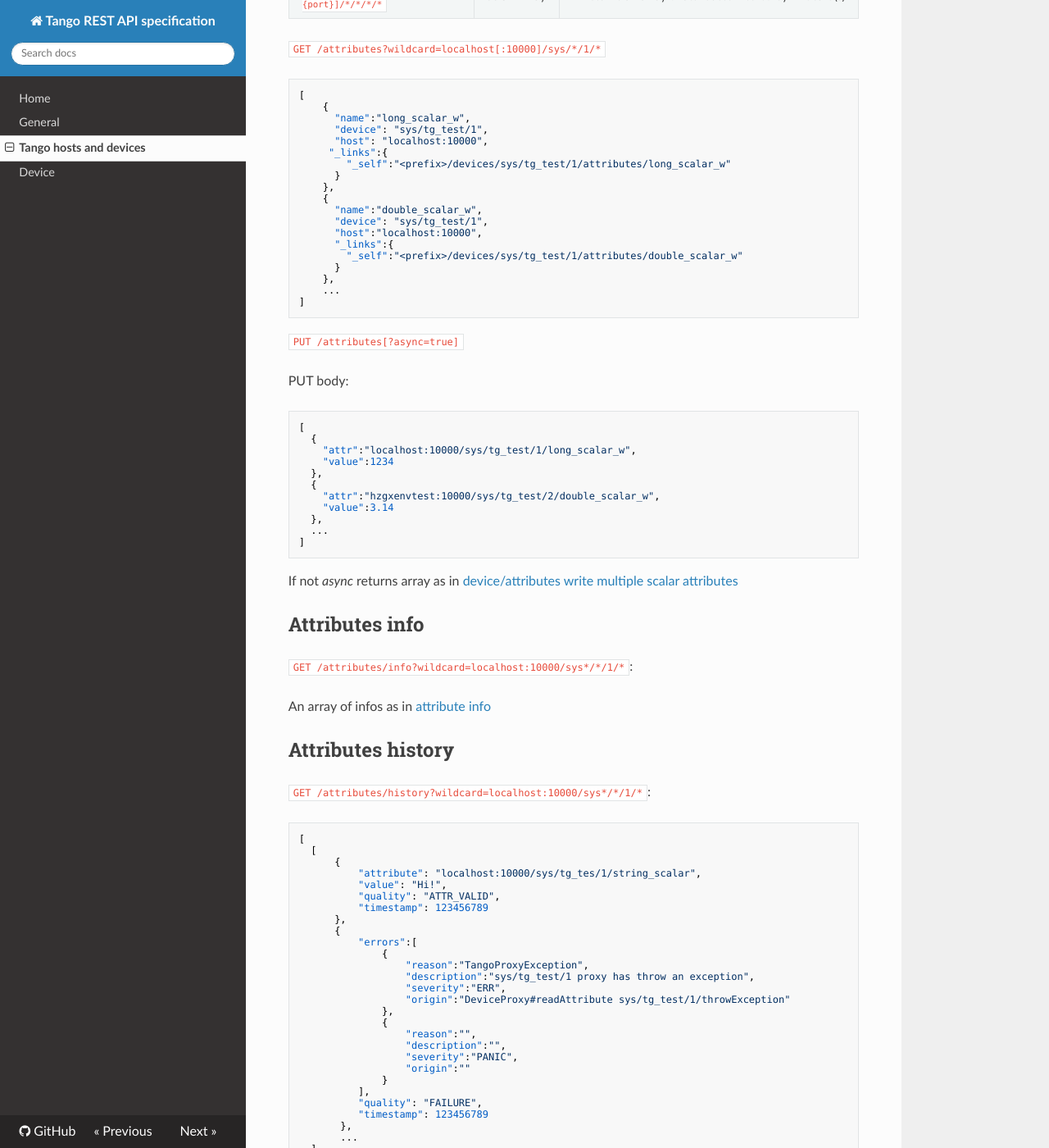
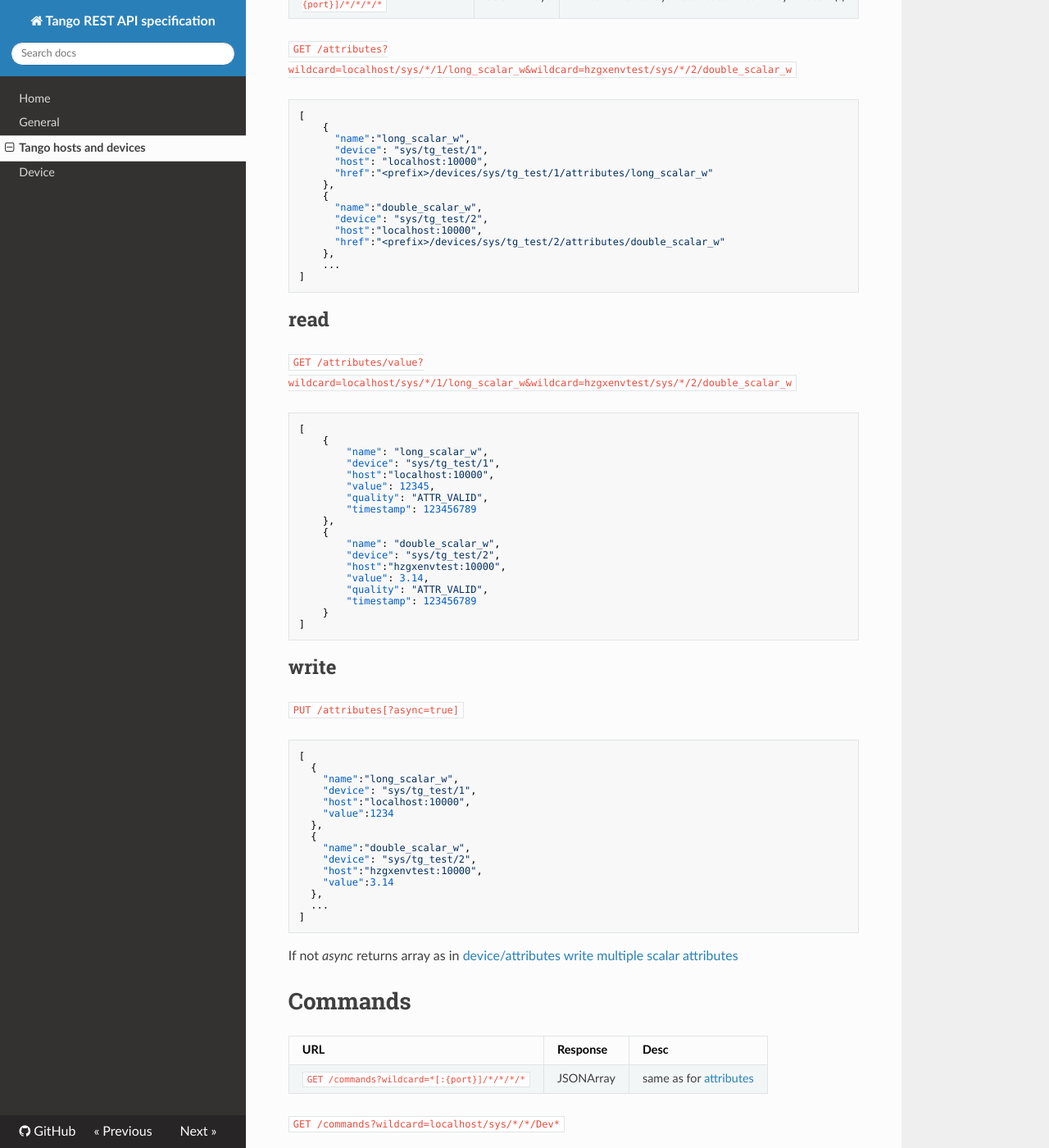
Before and after one commit to tango-controls/rest-api, an MkDocs documentation site: the page built from docs/hosts.md, in a window 1280 px wide and 1400 px high, scrolled down 3048 px. Shown: the whole window at 82% size. Built offline with MkDocs 1.6.1, drawn with Linux system fonts in a browser that asks for light colours; nearby versions of some CDN libraries; old or Windows-style settings are respelled for this version of MkDocs; some of the changed text lies outside the part shown.

Commit message:
Close #33

````diff
--- a/docs/hosts.md
+++ b/docs/hosts.md
@@ -141,40 +141,66 @@ __IMPLEMENTATION NOTE:__ this response is the same as when execute command: sys/
 |-----------------------------------------|------------|--------------------------
 | `GET /attributes?wildcard=*[:{port}]/*/*/*/*`   | JSONArray  | -- returns an array of attributes filtered by wildcard(s)
 
-`GET /attributes?wildcard=localhost[:10000]/sys/*/1/*`
+`GET /attributes?wildcard=localhost/sys/*/1/long_scalar_w&wildcard=hzgxenvtest/sys/*/2/double_scalar_w`
+
+
 ```json
 [
     {
       "name":"long_scalar_w",
       "device": "sys/tg_test/1",
       "host": "localhost:10000",
-     "_links":{
-        "_self":"<prefix>/devices/sys/tg_test/1/attributes/long_scalar_w"
-      }
+      "href":"<prefix>/devices/sys/tg_test/1/attributes/long_scalar_w"
     },
     {
       "name":"double_scalar_w",
-      "device": "sys/tg_test/1",
+      "device": "sys/tg_test/2",
       "host":"localhost:10000",
-      "_links":{
-        "_self":"<prefix>/devices/sys/tg_test/1/attributes/double_scalar_w"
-      }
+      "href":"<prefix>/devices/sys/tg_test/2/attributes/double_scalar_w"
     },
     ...
 ]
 ```
 
+## read
+
+`GET /attributes/value?wildcard=localhost/sys/*/1/long_scalar_w&wildcard=hzgxenvtest/sys/*/2/double_scalar_w`
+```json
+[
+    {
+        "name": "long_scalar_w",
+        "device": "sys/tg_test/1",
+        "host":"localhost:10000",
+        "value": 12345,
+        "quality": "ATTR_VALID",
+        "timestamp": 123456789
+    },
+    {
+        "name": "double_scalar_w",
+        "device": "sys/tg_test/2",
+        "host":"hzgxenvtest:10000",
+        "value": 3.14,
+        "quality": "ATTR_VALID",
+        "timestamp": 123456789
+    }
+]
+```
+
+## write
+
 `PUT /attributes[?async=true]`
-
-PUT body:
 ```json
 [
   {
-    "attr":"localhost:10000/sys/tg_test/1/long_scalar_w",
+    "name":"long_scalar_w",
+    "device": "sys/tg_test/1",
+    "host":"localhost:10000",
     "value":1234
   },
   {
-    "attr":"hzgxenvtest:10000/sys/tg_test/2/double_scalar_w",
+    "name":"double_scalar_w",
+    "device": "sys/tg_test/2",
+    "host":"hzgxenvtest:10000",
     "value":3.14
   },
   ...
@@ -182,49 +208,6 @@ PUT body:
 ```
 
 If not _async_ returns array as in [device/attributes write multiple scalar attributes](device.md#write-multiple-scalar-attributes)
-
-## Attributes info
-
-`GET /attributes/info?wildcard=localhost:10000/sys*/*/1/*`:
-
-An array of infos as in [attribute info](device.md#info:)
-
-## Attributes history
-
-`GET /attributes/history?wildcard=localhost:10000/sys*/*/1/*`:
-
-```json
-[
-  [
-      {
-          "attribute": "localhost:10000/sys/tg_tes/1/string_scalar",
-          "value": "Hi!",
-          "quality": "ATTR_VALID",
-          "timestamp": 123456789
-      },
-      {
-          "errors":[
-              {
-                  "reason":"TangoProxyException",
-                  "description":"sys/tg_test/1 proxy has throw an exception",
-                  "severity":"ERR",
-                  "origin":"DeviceProxy#readAttribute sys/tg_test/1/throwException"
-              },
-              {
-                  "reason":"",
-                  "description":"",
-                  "severity":"PANIC",
-                  "origin":""
-              }
-          ],
-          "quality": "FAILURE",
-          "timestamp": 123456789
-       },
-       ...
-  ],
-  ...
-]
-```
 
 # Commands
 
@@ -239,6 +222,7 @@ An array of infos as in [attribute info](device.md#info:)
     {
       "name":"DevString",
       "device":"sys/tg_test/1",
+      "host": "localhost:10000",
       "history":"<prefix>/devices/sys/tg_test/1/commands/devstring/history",
       "info":{
         "level":"OPERATOR",
@@ -248,14 +232,12 @@ An array of infos as in [attribute info](device.md#info:)
         "in_type_desc":"-",
         "out_type_desc":"-"
       },
-      "_links":{
-                  "_parent":"<prefix>/devices/sys/tg_test/1",
-                  "_self":"<prefix>/devices/sys/tg_test/1/commands/devstring"
-              }
+      "href":"<prefix>/devices/sys/tg_test/1/commands/devstring"
     },
     {
       "name":"DevDouble",
       "device":"sys/tg_test/1",
+      "host": "localhost:10000",
       "history":"<prefix>/devices/sys/tg_test/1/commands/devdouble/history",
       "info":{
         "level":"OPERATOR",
@@ -265,18 +247,13 @@ An array of infos as in [attribute info](device.md#info:)
         "in_type_desc":"-",
         "out_type_desc":"-"
       },
-      "_links":{
-                  "_parent":"<prefix>/devices/sys/tg_test/1",
-                  "_self":"<prefix>/devices/sys/tg_test/1/commands/devdouble
-              }
+      "href":"<prefix>/devices/sys/tg_test/1/commands/devdouble"
     },
     ...
 ]
 ```
 
 `PUT /commands`
-
-PUT body:
 ```json
 [
   {
````
Also changed, not shown: docs/device.md (+8 -10 lines).
